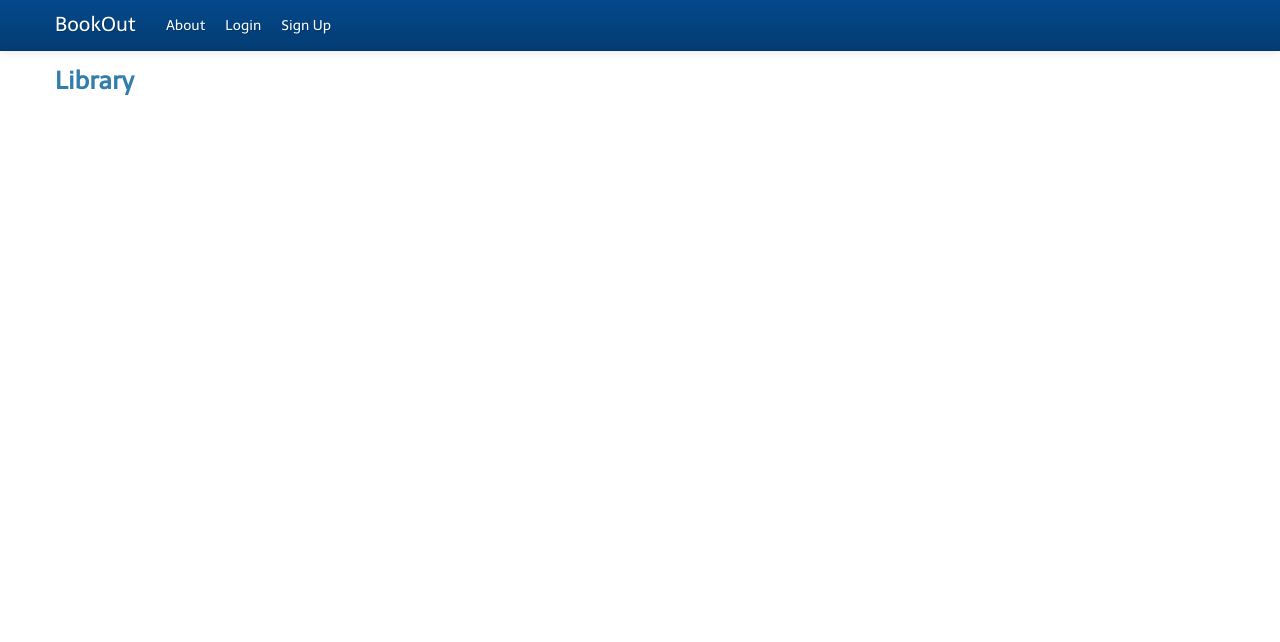
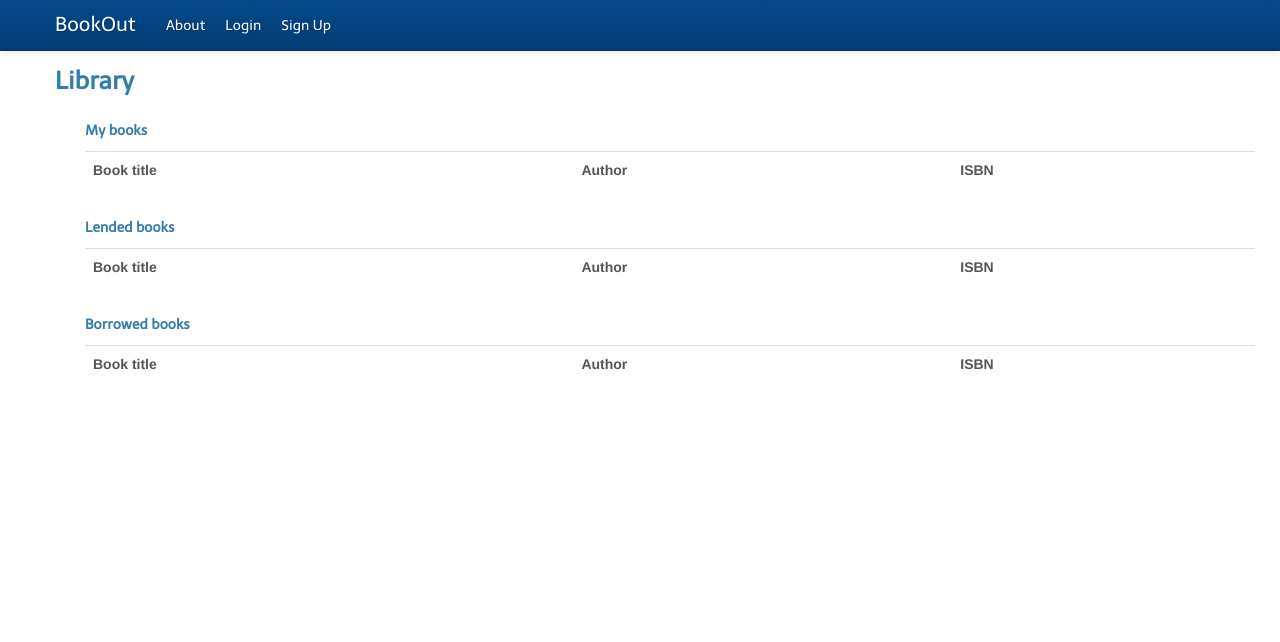
Before and after one commit to byu-osl/bookout, a Flask app: template bookout/templates/managelibrary.html in a window 1280 px wide. Shown: the top 642 px of the page. Run offline with Flask 2, Linux system fonts and the light colour scheme; the template is opened without the code that fills it, so the values that code supplies are empty.

Commit message:
Update managelibrary.html
Adding tables to manage library page

```diff
--- a/bookout/templates/managelibrary.html
+++ b/bookout/templates/managelibrary.html
@@ -1,4 +1,3 @@
-
 {% extends "maintemplate.html" %}
 
 {% block title %}Library{% endblock %}
@@ -19,4 +18,58 @@
 	</div>
 </div>
 
+<div class="span12">
+	<h5>My books</h5>
+	<table class="table">
+		<tr>
+			<th>Book title</th>
+			<th>Author</th>
+			<th>ISBN</th>
+		</tr>
+		{% for book in myBooks %}
+		<tr>
+			<td></td>
+			<td></td>
+			<td></td>
+			<td></td>
+		</tr>
+		{% endfor %}
+	</table>
+</div>
+<div class="span12">
+	<h5>Lended books</h5>
+	<table class="table">
+		<tr>
+			<th>Book title</th>
+			<th>Author</th>
+			<th>ISBN</th>
+		</tr>
+		{% for book in lendedBooks %}
+		<tr>
+			<td></td>
+			<td></td>
+			<td></td>
+			<td></td>
+		</tr>
+		{% endfor %}
+	</table>
+</div>
+<div class="span12">
+	<h5>Borrowed books</h5>
+	<table class="table">
+		<tr>
+			<th>Book title</th>
+			<th>Author</th>
+			<th>ISBN</th>
+		</tr>
+		{% for book in borrowedBooks %}
+		<tr>
+			<td></td>
+			<td></td>
+			<td></td>
+			<td></td>
+		</tr>
+		{% endfor %}
+	</table>
+</div>
 {% endblock %}
```
